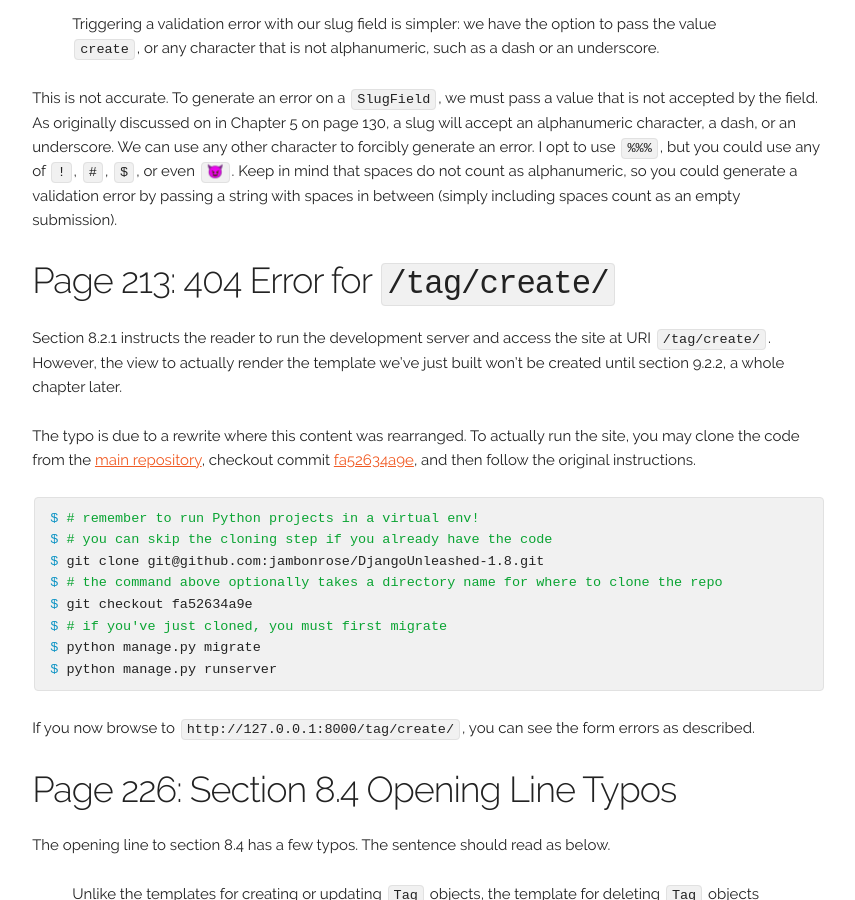
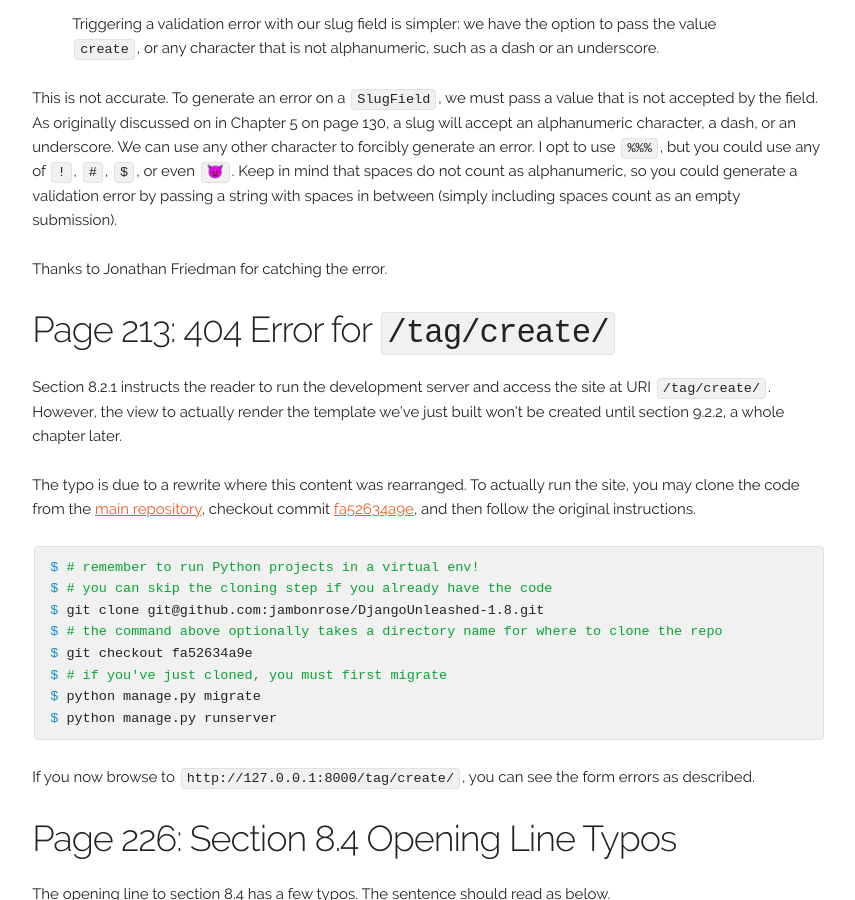
Before and after one commit to jambonrose/django-unleashed.com, a Jekyll site: the page built from src/errata.html, in a window 1280 px wide and 900 px high, scrolled down 5776 px. Shown: the whole window, without its empty margins (211-1066 px from the left). Built offline with Jekyll 4.4.1, drawn with Linux system fonts in a browser that asks for light colours.

Commit message:
adds credit for error

```diff
--- a/src/_errata/ch08_pg213_1_alphanumeric_recommendation_wrong.markdown
+++ b/src/_errata/ch08_pg213_1_alphanumeric_recommendation_wrong.markdown
@@ -21,3 +21,5 @@ forcibly generate an error. I opt to use `%%%`, but you could use any of
 alphanumeric, so you could generate a validation error by passing a
 string with spaces in between (simply including spaces count as an empty
 submission).
+
+Thanks to Jonathan Friedman for catching the error.
```
